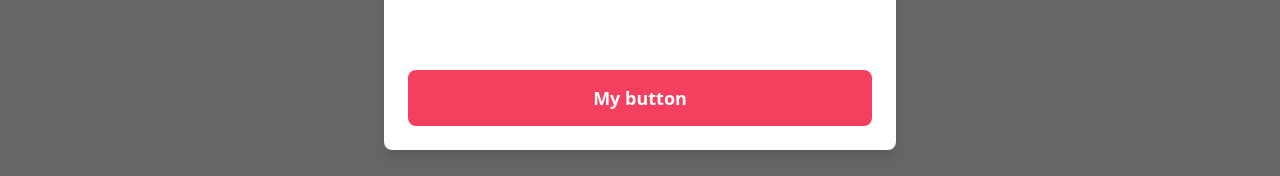
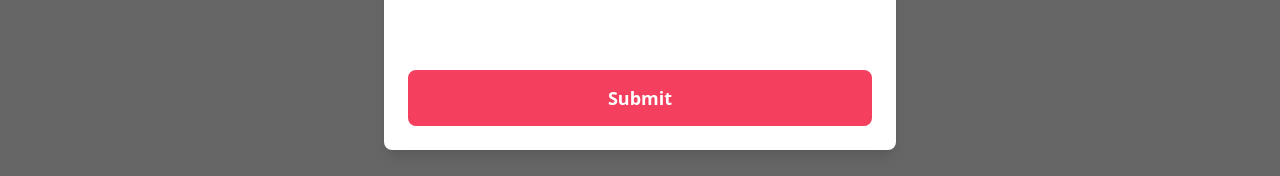
Before and after one commit to pixxstudios/airbnb-clone, a Next.js app: page / in a window 1280 px wide. Shown: the part 365-541 px from the top of the page. Built offline with nearby package versions, Linux system fonts and the light colour scheme.

Commit message:
finalised button

```diff
--- a/components/modals/Modal.tsx
+++ b/components/modals/Modal.tsx
@@ -13,7 +13,7 @@ interface ModalProps {
   actionLabel: string;
   disabled?: boolean;
   secondaryAction?: () => void;
-  secondaryLabel?: string;
+  secondaryActionLabel?: string;
 }
 
 export const Modal = ({
@@ -26,7 +26,7 @@ export const Modal = ({
   actionLabel,
   disabled,
   secondaryAction,
-  secondaryLabel,
+  secondaryActionLabel,
 }: ModalProps) => {
   const [showModal, setShowModal] = useState(isOpen);
 
@@ -167,7 +167,19 @@ export const Modal = ({
                     w-full
                 "
                 >
-                  <Button label="My button" />
+                  {secondaryAction && secondaryActionLabel && (
+                    <Button
+                      outline
+                      disabled={disabled}
+                      label={secondaryActionLabel}
+                      onClick={handleSecondaryAction}
+                    />
+                  )}
+                  <Button
+                    disabled={disabled}
+                    label={actionLabel}
+                    onClick={handleSubmit}
+                  />
                 </div>
               </div>
             </div>
--- a/package.json
+++ b/package.json
@@ -12,7 +12,8 @@
     "next": "13.2.4",
     "react": "18.2.0",
     "react-dom": "18.2.0",
-    "react-icons": "^4.8.0"
+    "react-icons": "^4.8.0",
+    "zustand": "^4.3.7"
   },
   "devDependencies": {
     "@types/node": "18.15.11",
--- a/pages/_app.tsx
+++ b/pages/_app.tsx
@@ -6,7 +6,7 @@ import { Modal } from "../components/modals/Modal";
 function MyApp({ Component, pageProps }: AppProps) {
   return (
     <>
-      <Modal isOpen title="Hello" />
+      <Modal isOpen title="Hello" actionLabel="Submit" />
       <Navbar />
       <Component {...pageProps} />
     </>
```
Also changed, not shown: hooks/useRegisterModal.ts (added), 2 other files (tests, documents, lock files or other folders).
